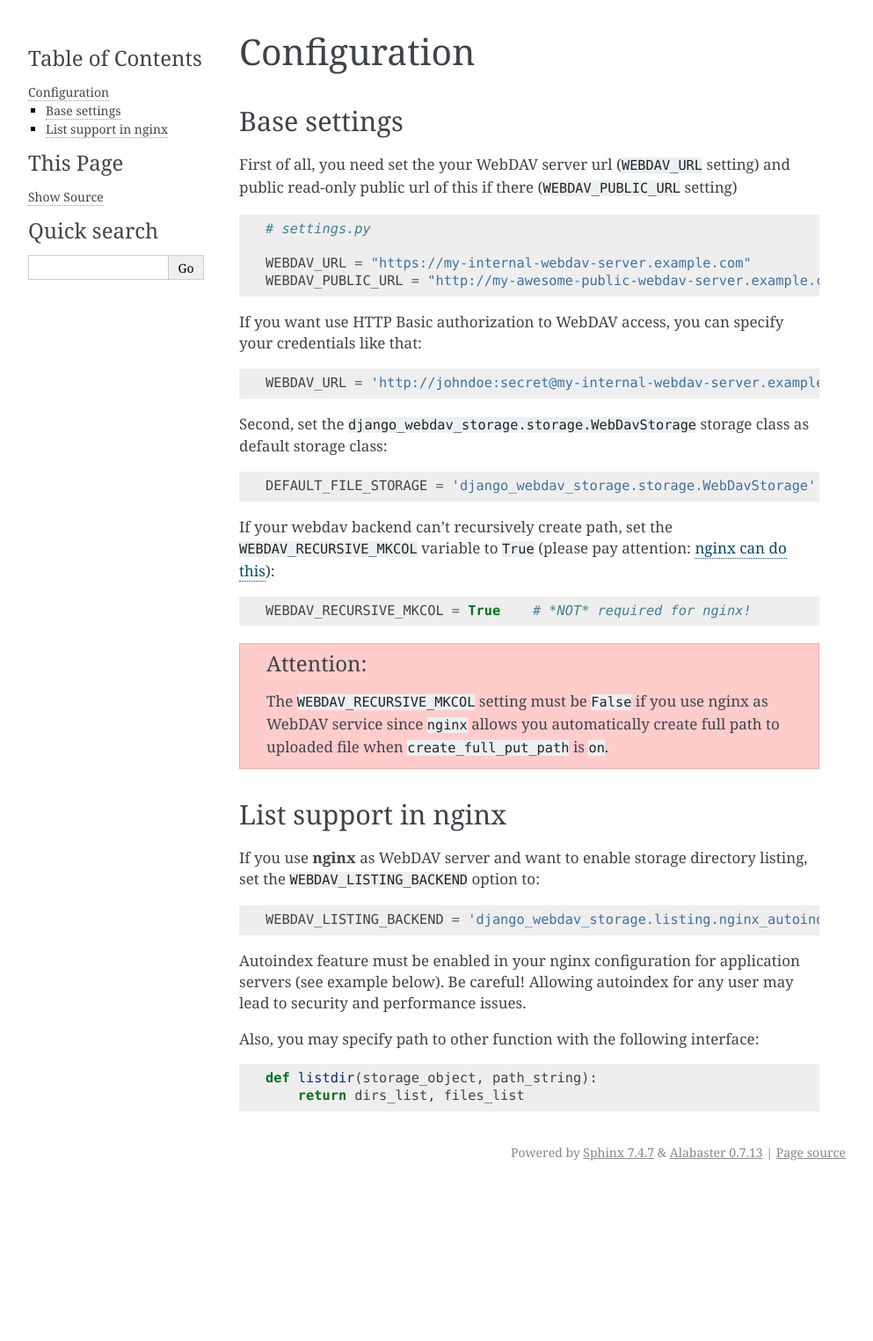
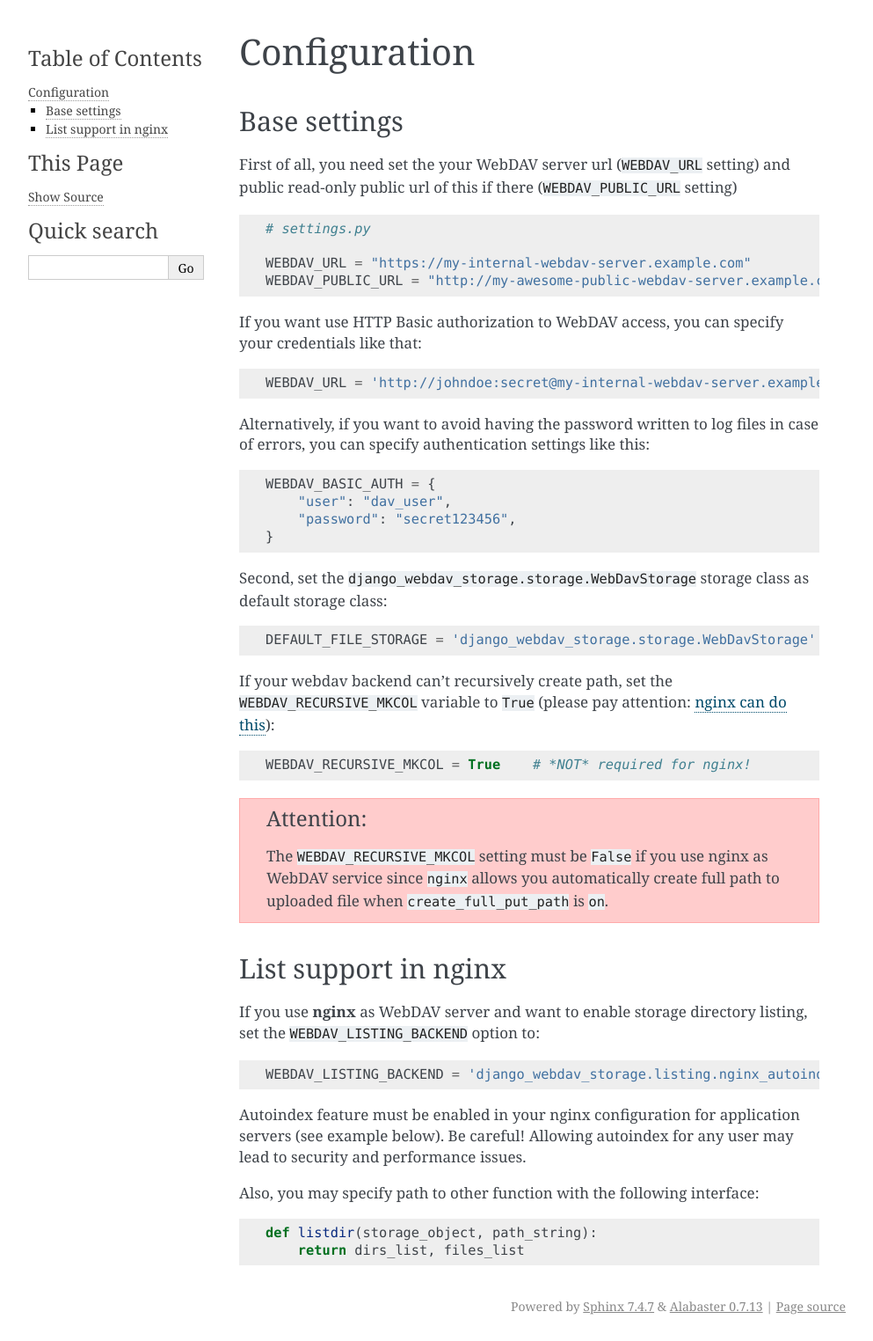
Before and after one commit to marazmiki/django-webdav-storage, a Sphinx documentation site: the page built from docs/source/configuration.rst, in a window 1280 px wide. Shown: the whole page at 88% size, without its empty margins (148-1141 px from the left). Built offline with Sphinx 7.4.7, drawn with Linux system fonts in a browser that asks for light colours; pages that are not in the unit, such as notebooks, are missing from menus; before the commit the page ends 1349 px from its top, so only the background shows below that.

Commit message:
dedicated WEBDAV_BASIC_AUTH settings

```diff
--- a/docs/source/configuration.rst
+++ b/docs/source/configuration.rst
@@ -19,6 +19,16 @@ If you want use HTTP Basic authorization to WebDAV access, you can specify your
 .. code:: python
 
     WEBDAV_URL = 'http://johndoe:secret@my-internal-webdav-server.example.com'
+
+
+Alternatively, if you want to avoid having the password written to log files in case of errors, you can specify authentication settings like this:
+
+.. code:: python
+
+    WEBDAV_BASIC_AUTH = {
+        "user": "dav_user",
+        "password": "secret123456",
+    }
 
 
 Second, set the ``django_webdav_storage.storage.WebDavStorage`` storage class as default storage class:
```
Also changed, not shown: 1 other file.
